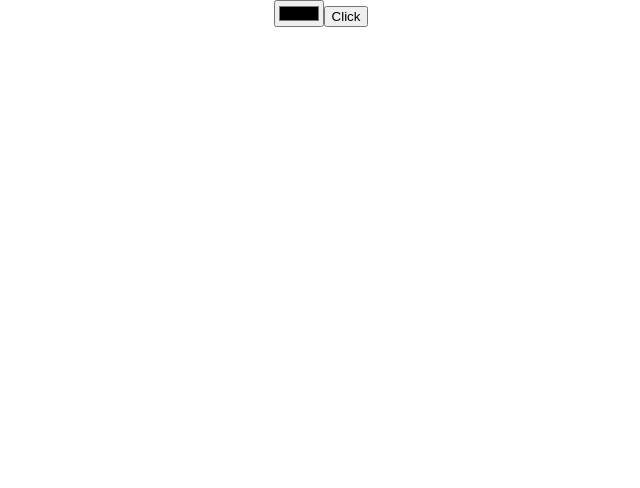
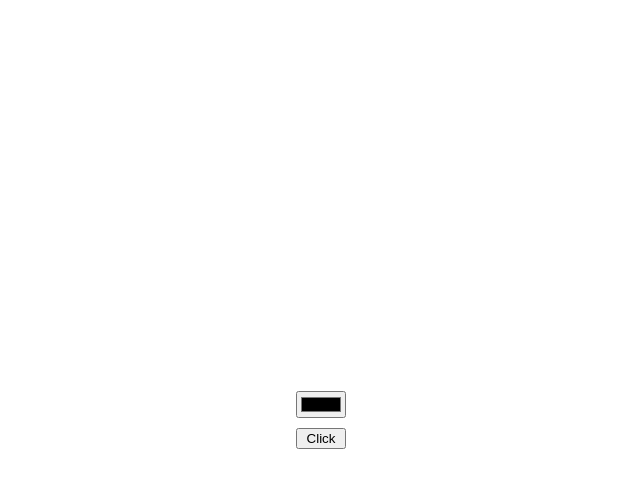
Before and after one commit to Babashov/react-socket-io, a React (Create React App) app in the folder client/: page / in a window 1280 px wide. Shown: the top 488 px of the page, without its empty margins (319-959 px from the left). Built offline with nearby package versions, Linux system fonts and the light colour scheme.

Commit message:
added some custom classes

```diff
--- a/client/src/App.css
+++ b/client/src/App.css
@@ -1,38 +1,17 @@
 .App {
-  text-align: center;
+  display: flex;
+  justify-content: center;
+  align-items: center;
+  height: 100vh;
+  flex-direction: column;
 }
 
-.App-logo {
-  height: 40vmin;
-  pointer-events: none;
+.palette{
+  display: flex;
+  flex-direction: column;
+  margin-top: 40px;
 }
 
-@media (prefers-reduced-motion: no-preference) {
-  .App-logo {
-    animation: App-logo-spin infinite 20s linear;
-  }
+.palette button{
+  margin-top: 10px;
 }
-
-.App-header {
-  background-color: #282c34;
-  min-height: 100vh;
-  display: flex;
-  flex-direction: column;
-  align-items: center;
-  justify-content: center;
-  font-size: calc(10px + 2vmin);
-  color: white;
-}
-
-.App-link {
-  color: #61dafb;
-}
-
-@keyframes App-logo-spin {
-  from {
-    transform: rotate(0deg);
-  }
-  to {
-    transform: rotate(360deg);
-  }
-}
```
